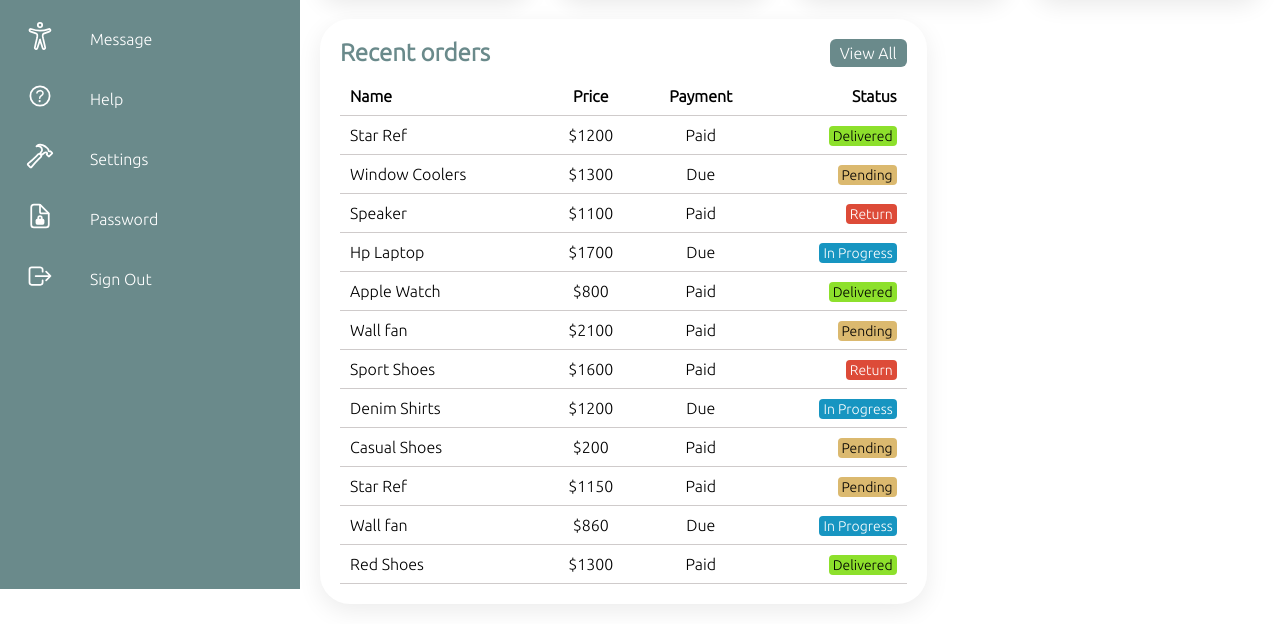
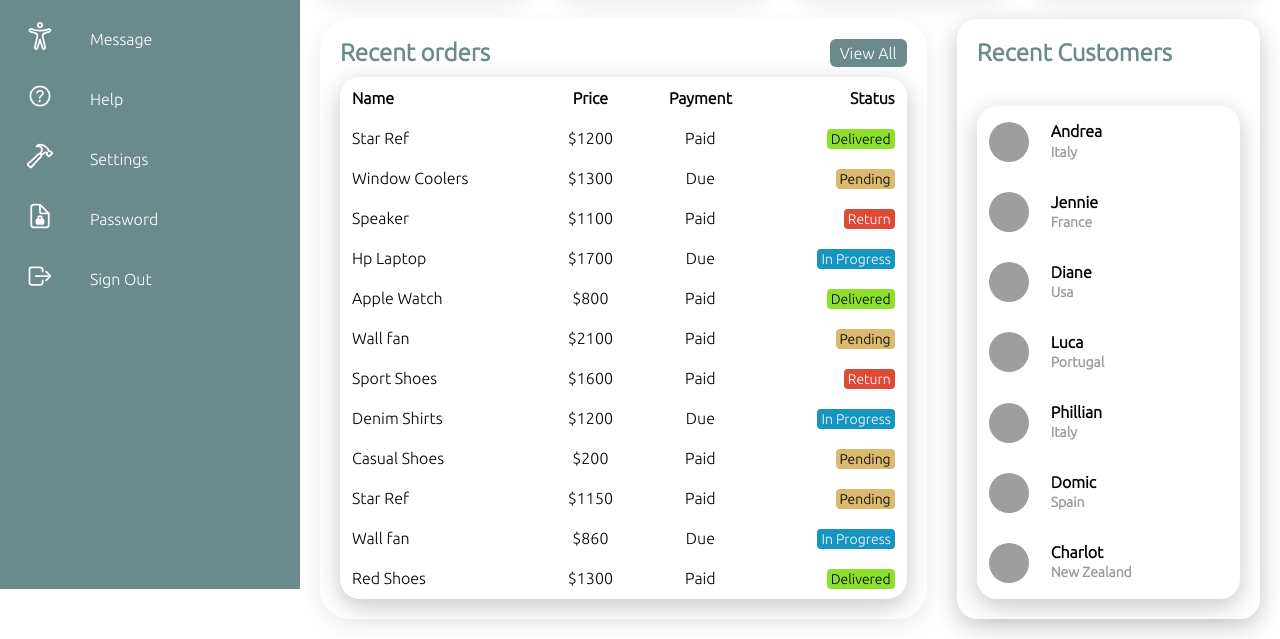
Before and after one commit to andressalazar08/project_y_1, a plain HTML site: page index.html in a window 1280 px wide. Shown: the part 211-850 px from the top of the page. Drawn offline with nearby package versions, Linux system fonts and the light colour scheme; grey boxes are pictures that could not be loaded.

Commit message:
dash sin responsive

```diff
--- a/index.html
+++ b/index.html
@@ -336,6 +336,58 @@
             </table>
 
         </div>
+
+
+        <!---Sección de nuevos clientes-->
+
+        <div class="recentCustomers">
+            <div class="cardHeader">
+                <h2>Recent Customers</h2>
+
+            </div>
+
+            <!---Insercción de una tabla de clientes-->
+
+            <table>
+                <tr>
+                    <td width="60px"><div class="imgBx"><img src="https://randomuser.me/api/portraits/women/35.jpg" alt=""></div></td>
+                    <td><h4>Andrea<br><span>Italy</span></h4></td>
+                </tr>
+
+                <tr>
+                    <td width="60px"><div class="imgBx"><img src="https://randomuser.me/api/portraits/men/19.jpg" alt=""></div></td>
+                    <td><h4>Jennie<br><span>France</span></h4></td>
+                </tr>
+
+                <tr>
+                    <td width="60px"><div class="imgBx"><img src="https://randomuser.me/api/portraits/women/79.jpg" alt=""></div></td>
+                    <td><h4>Diane<br><span>Usa</span></h4></td>
+                </tr>
+
+                <tr>
+                    <td width="60px"><div class="imgBx"><img src="https://randomuser.me/api/portraits/women/59.jpg" alt=""></div></td>
+                    <td><h4>Luca<br><span>Portugal</span></h4></td>
+                </tr>
+
+                <tr>
+                    <td width="60px"><div class="imgBx"><img src="https://randomuser.me/api/portraits/men/36.jpg" alt=""></div></td>
+                    <td><h4>Phillian<br><span>Italy</span></h4></td>
+                </tr>
+
+                <tr>
+                    <td width="60px"><div class="imgBx"><img src="https://randomuser.me/api/portraits/women/67.jpg" alt=""></div></td>
+                    <td><h4>Domic<br><span>Spain</span></h4></td>
+                </tr>
+
+                <tr>
+                    <td width="60px"><div class="imgBx"><img src="https://randomuser.me/api/portraits/men/44.jpg" alt=""></div></td>
+                    <td><h4>Charlot<br><span>New Zealand</span></h4></td>
+                </tr>
+            </table>
+
+
+        </div>
+
     </div>
 
 </div>
--- a/style.css
+++ b/style.css
@@ -319,7 +319,8 @@ body
 
 .details table{
     width: 100%;
-    border-collapse: collapse;
+    box-shadow: 0 7px 25px rgba(0, 0, 0, 0.227);
+    border-radius: 20px;
     margin-top: 10px;
 }
 
@@ -396,3 +397,56 @@ body
     font-weight: 500;
 
 }
+
+.recentCustomers{
+    position: relative;
+    display: grid;
+    min-height: 500px;
+    padding: 20px;
+    background: var(--colorWhite);
+    box-shadow: 0 7px 25px rgba(0, 0, 0, 0.227);
+    border-radius: 20px;
+}
+
+
+.recentCustomers .imgBx{
+    position: relative;
+    width: 40px ;
+    height: 40px;
+    border-radius: 50%;
+    overflow: hidden;
+}
+
+.recentCustomers .imgBx img{
+    position: absolute;
+    top: 0;
+    left: 0;
+    width: 100%;
+    height: 100%;
+    object-fit: cover;
+
+}
+
+.recentCustomers table tr:hover{
+    background-color: var(--colorBlue);
+    color: var(--colorWhite);
+}
+
+
+.recentCustomers table tr td{
+    padding: 12px 10px;
+}
+
+.recentCustomers table tr td h4{
+    font-size: 16px;
+    font-weight: 600;
+    line-height: 1.2em;
+
+}
+
+.recentCustomers table tr td h4 span{
+    font-size: 14px;
+    color: var(--colorBlack2);
+
+
+}
```
